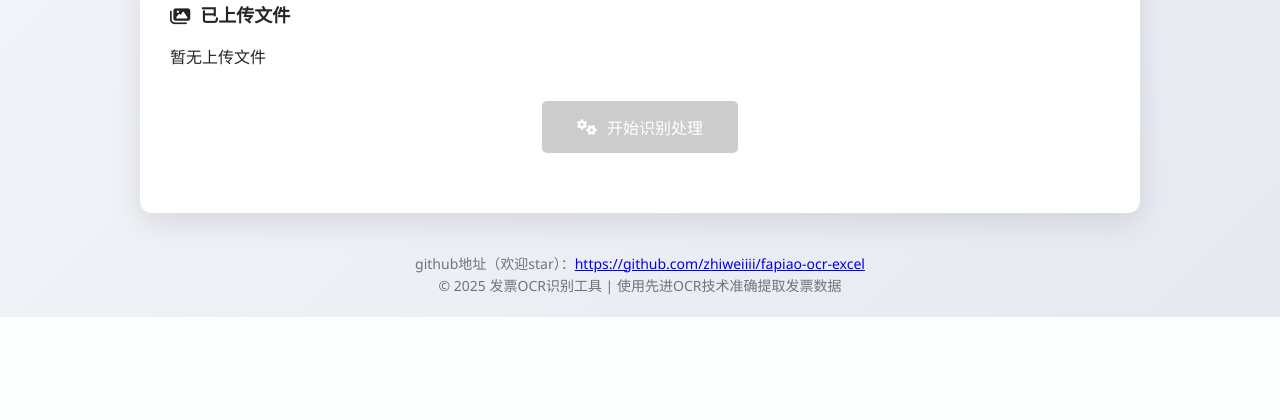
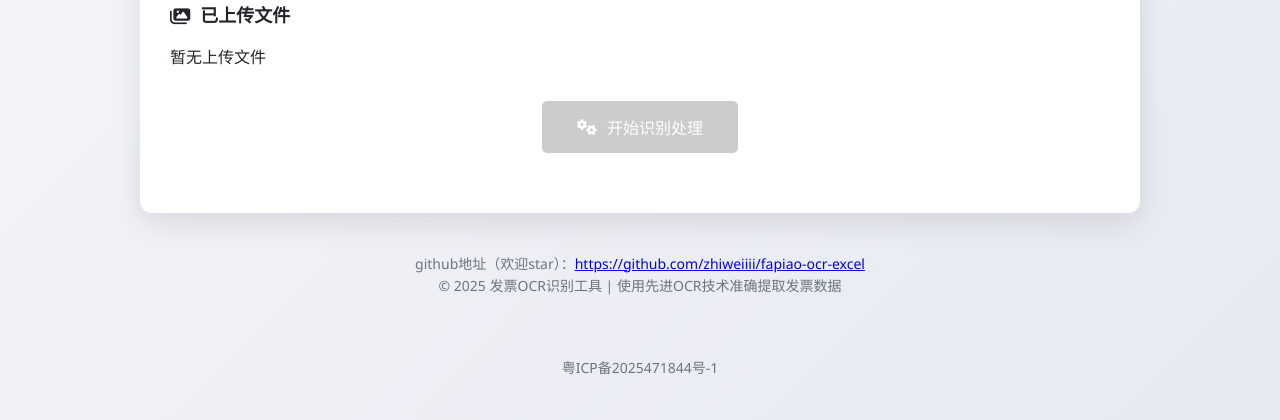
Before and after one commit to zhiweiiii/fapiao-ocr-excel, a Flask app: page /fapiao in a window 1280 px wide. Shown: the part 500-920 px from the top of the page. Before the commit the page ends 817 px from the top, so only its background shows below. Run offline with Flask 3, Linux system fonts and the light colour scheme.

Commit message:
添加备案号

```diff
--- a/templates/fapiao.html
+++ b/templates/fapiao.html
@@ -591,5 +591,13 @@
             });
         }
     </script>
+    <!-- 页脚备案信息 -->
+    <footer style="text-align: center; margin-top: 40px; padding: 20px 0; color: #6c757d; font-size: 14px;">
+        <p>
+            <a href="https://beian.miit.gov.cn/" target="_blank" style="color: #6c757d; text-decoration: none;">
+                粤ICP备2025471844号-1
+            </a>
+        </p>
+    </footer>
 </body>
 </html>
```
